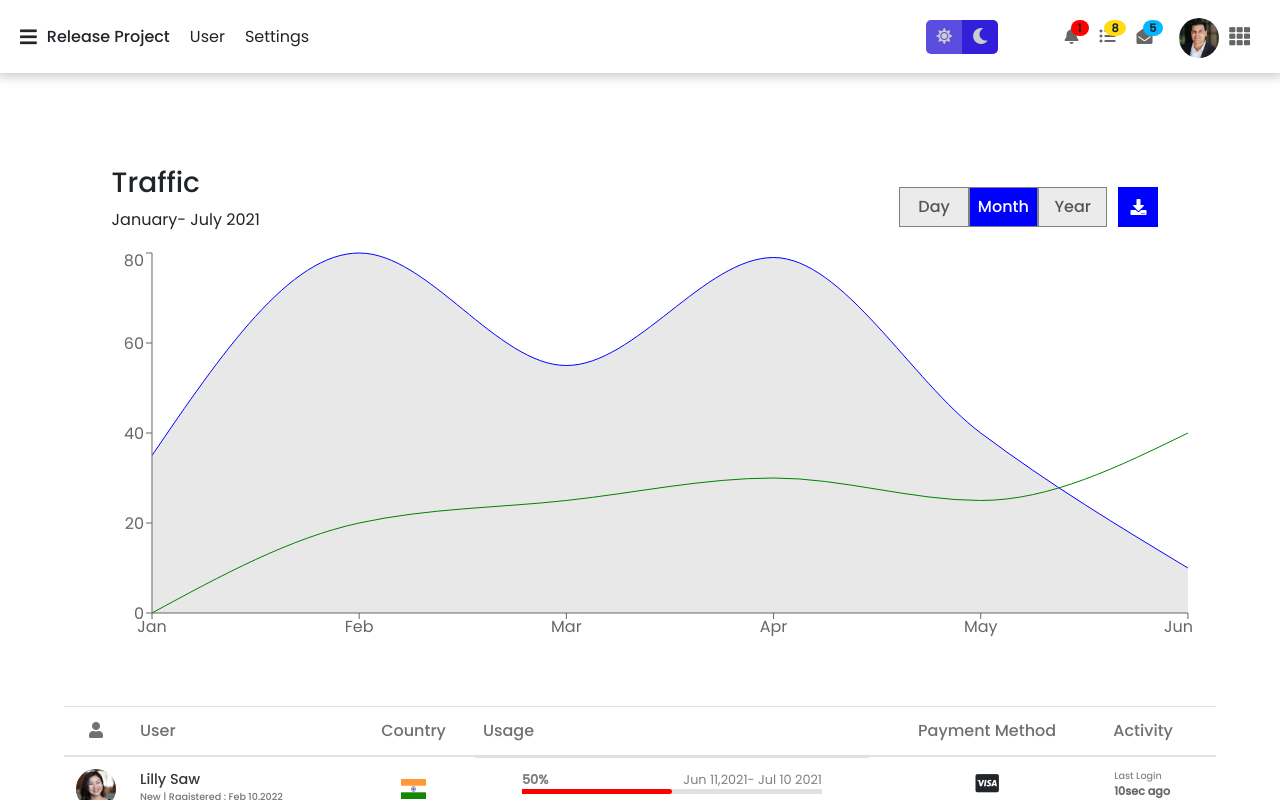
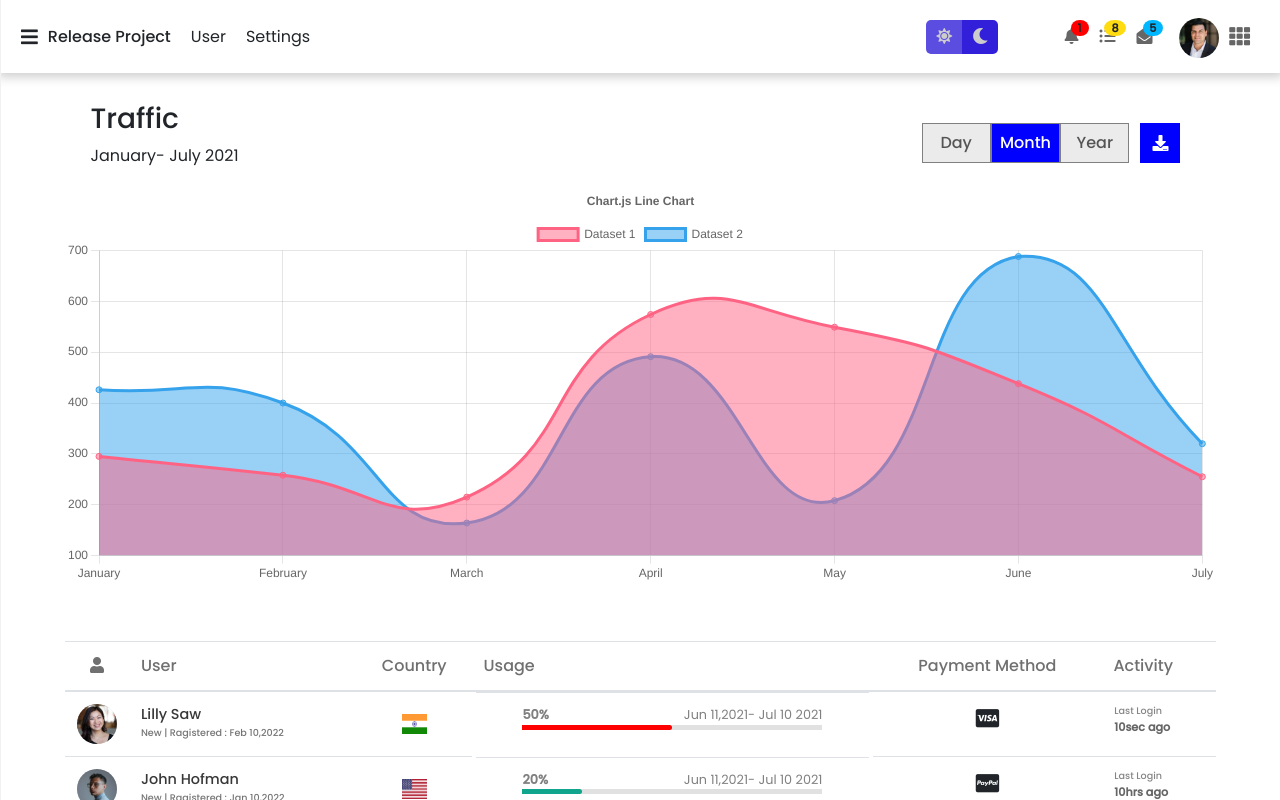
Before and after one commit to Kallyan01/React-Dashboard, a React (Create React App) app: page / in a window 1280 px wide. Built offline with nearby package versions, Linux system fonts and the light colour scheme.

Commit message:
design changes

```diff
--- a/package.json
+++ b/package.json
@@ -8,8 +8,11 @@
     "@testing-library/user-event": "^13.5.0",
     "aiz-react-beautiful-dnd": "^13.1.3",
     "axios": "^0.26.0",
+    "chart.js": "^3.7.1",
+    "faker": "^5.5.3",
     "react": "^17.0.2",
     "react-beautiful-dnd": "^13.1.0",
+    "react-chartjs-2": "^4.0.1",
     "react-dom": "^17.0.2",
     "react-router-dom": "^6.2.1",
     "react-scripts": "5.0.0",
--- a/public/index.html
+++ b/public/index.html
@@ -12,6 +12,7 @@
       manifest.json provides metadata used when your web app is installed on a
       user's mobile device or desktop. See https://developers.google.com/web/fundamentals/web-app-manifest/
     -->
+    <link rel="stylesheet" href="https://pro.fontawesome.com/releases/v5.2.0/css/all.css">
   <link rel="manifest" href="%PUBLIC_URL%/manifest.json" />
   <link rel="stylesheet" href="https://stackpath.bootstrapcdn.com/bootstrap/4.1.3/css/bootstrap.min.css"
     integrity="sha384-MCw98/SFnGE8fJT3GXwEOngsV7Zt27NXFoaoApmYm81iuXoPkFOJwJ8ERdknLPMO" crossorigin="anonymous">
--- a/src/components/Dashboard/Dashboard.css
+++ b/src/components/Dashboard/Dashboard.css
@@ -4,7 +4,8 @@
 }
 
 .traffic-graph {
-    width: 100%;
+    width: 90%;
+    height: 50vh;
     display: flex;
     justify-content: center;
     align-items: center;
@@ -12,7 +13,6 @@
 
 .traffic {
     width: 100%;
-    padding: 5% 2% 0 2%;
     display: grid;
     place-items: center;
 }
--- a/src/components/Dashboard/Dashboard.js
+++ b/src/components/Dashboard/Dashboard.js
@@ -1,6 +1,6 @@
 import React from 'react'
 import Userslist from '../Users/Userslist'
-import Graph from '../Widgets/Graph'
+import Graph2 from '../Widgets/Graph2'
 import './Dashboard.css'
 function Dashboard() {
     return (
@@ -23,7 +23,7 @@ function Dashboard() {
                     </div>
                 </div>
                 <div className="traffic-graph">
-                    <Graph />
+                    <Graph2 />
                 </div>
             </div>
             <div className="usertable">
--- a/src/components/Index.css
+++ b/src/components/Index.css
@@ -11,7 +11,8 @@
 .sidebar {
     height: 100vh;
     overflow: hidden;
-    background-color: rgb(236, 236, 236);
+    /* background-color: rgb(236, 236, 236); */
+    border-right: .1em solid rgb(241, 241, 241);
     transition: all .5s ease-in-out;
     z-index: 100;
 
--- a/src/components/ReleaseProject/Releaseproject.js
+++ b/src/components/ReleaseProject/Releaseproject.js
@@ -162,7 +162,8 @@ function Releaseproject() {
                   {Reviewdata.map((a, idx) => {
                     return <Card key={idx} index={idx} id={a.id} pic={a.pic} query={a.content} flag={a.flag} />
                   })}
-                  {provided.placeholder}
+                  {console.log(provided.placeholder)}
+                  {provided.placeholder===true?<>placeholder</>:<></>}
                 </div>
               }
               }
--- a/src/components/Sidebar/Sidebar.css
+++ b/src/components/Sidebar/Sidebar.css
@@ -1,16 +1,17 @@
 .option {
     display: flex;
     align-items: center;
-    padding: 10%;
-    margin: 5px 0;
-    min-width: 100%;
-    height: 7%;
-    width: 200px;
+    padding: 0 20px;
+    margin: 5px 0px;
+    width: 100%;
+    /* background-color: red; */
+    height: 50px;
+    /* width: 200px; */
     cursor: pointer;
     outline: none;
     border: none;
-    /* justify-content:space-between; */
-
+    justify-content: flex-start;
+    transition: .2s ease-in;
 }
 
 .control {
@@ -59,7 +60,13 @@
 
 
 .sidebar .active .icon i, .sidebar .active .option-value p{
-    color: #000 ;
+    color: rgb(255, 0, 0) ;
+
+}
+.sidebar .active .option
+{
+    border-left: 3px solid red;
+    background-color: rgba(245, 46, 46, 0.226);
 }
 
 .option:hover .option-value {
@@ -72,12 +79,31 @@
     margin: 0 20px 0 0;
     color: rgb(107, 107, 107);
 }
+.side-search
+{
+    /* background-color: red; */
+    width: 100%;
+    padding: 5px 10px;
+}
+.side-search input
+{
+    outline: none;
+    border: none;
+    font-size: .7em;
+    background-color: transparent;
+    width: 80%;
+}
+.side-search i
+{
+    padding: 0 5px;
+    font-size: .7em;
+}
 
 
 .option .option-value p {
     color: rgb(107, 107, 107);
     font-weight: 500;
-    font-size: 1em;
+    font-size: .7em;
     padding: 0;
     margin: 0;
 }
--- a/src/components/Sidebar/Sidebar.js
+++ b/src/components/Sidebar/Sidebar.js
@@ -1,26 +1,36 @@
-import React, { useContext } from 'react'
+import React, { useContext, useEffect } from 'react'
 import './Sidebar.css'
 import { GlobalContext } from '../Globalcontext/Globalcontext'
 import { NavLink } from 'react-router-dom'
 function Sidebar() {
-    const { nav,tab } = useContext(GlobalContext)
-    const [NavOpen, setNavOpen] = nav
-    const [Tab,setTab]=tab
+    const { nav, tab } = useContext(GlobalContext)
+    const [navOpen, setNavOpen] = nav
+    const [Tab, setTab] = tab
+
+        const vis = {
+            opacity: navOpen===true?'1':'0'
+        }
+
     return (
         <>
 
             <div className="control">
                 <h3><span>One</span>Ness</h3>
             </div>
-            <NavLink to='Dashboard' onClick={()=>setTab(1)}>
-                <div className="option">
-                    <div className="icon"><i class="fas fa-home"></i></div>
+            <div className="side-search">
+                <i class="fal fa-search"></i>
+                <input type="text" placeholder='Search' />
+
+            </div>
+            <NavLink to='Dashboard' onClick={() => setTab(1)}>
+                <div className="option" style={vis}>
+                    <div className="icon"><i class="fal fa-home"></i></div>
                     <div className="option-value"><p>Dashboard</p></div>
                 </div>
             </NavLink>
-            <NavLink to='ReleaseProject' onClick={()=>setTab(2)}>
-                <div className="option">
-                    <div className="icon"><i class="fas fa-bell"></i></div>
+            <NavLink to='ReleaseProject' onClick={() => setTab(2)}>
+                <div className="option" style={vis}>
+                    <div className="icon"><i class="fal fa-bell"></i></div>
                     <div className="option-value"><p>Release Project</p></div>
                 </div>
             </NavLink>
--- a/src/components/Widgets/Card.css
+++ b/src/components/Widgets/Card.css
@@ -7,14 +7,13 @@
     border-radius: 10px;
     background-color: #fff;
     /* box-shadow: 0px 5px 30px 5px rgb(226, 226, 226); */
-    filter: drop-shadow(0px 10px 10px rgb(219, 219, 219));
+    filter: drop-shadow(0px 1px 5px rgb(219, 219, 219));
     cursor: move;
     outline: none;
     border: none;
-    transition:all .5s ease-in-out;
 }
-.card:hover {
-    transform: scale(1.05);
+.card:hover, .card:focus{
+    border: 1px solid rgb(175, 175, 175);
 }
 .cardlist
 {
--- a/src/components/Widgets/Graph.js
+++ b/src/components/Widgets/Graph.js
@@ -46,7 +46,7 @@ export default function Graph() {
 
     ]
     return (
-        <ResponsiveContainer width={ScreenWidth<=450?"98%":"90%"} height={ScreenWidth<=450?300:400}>
+        <ResponsiveContainer width={ScreenWidth<=450?"100%":"90%"} height={ScreenWidth<=450?250:400}>
             <AreaChart data={data}>
                 <defs>
                     <linearGradient id='color' x1="0" y1="0" x2="0" y2="1">
--- /dev/null
+++ b/src/components/Widgets/Graph2.js
@@ -0,0 +1,76 @@
+import React,{useState,useEffect,useContext} from 'react';
+import { GlobalContext } from '../Globalcontext/Globalcontext';
+import {
+  Chart as ChartJS,
+  CategoryScale,
+  LinearScale,
+  PointElement,
+  LineElement,
+  Title,
+  Tooltip,
+  Legend,
+  Filler,
+} from 'chart.js';
+import { Line } from 'react-chartjs-2';
+import faker from 'faker';
+
+ChartJS.register(
+  CategoryScale,
+  LinearScale,
+  PointElement,
+  LineElement,
+  Title,
+  Filler,
+  Tooltip,
+  Legend
+);
+
+export const options = {
+  responsive: true,
+  maintainAspectRatio: false,
+  onResize : ()=>{},
+  plugins: {
+    legend: {
+      position: 'top',
+    },
+    title: {
+      display: true,
+      text: 'Chart.js Line Chart',
+    },
+  },
+};
+
+const labels = ['January', 'February', 'March', 'April', 'May', 'June', 'July'];
+
+export const data = {
+  labels,
+  datasets: [
+    {
+      label: 'Dataset 1',
+      data: labels.map(() => faker.datatype.number({ min: 0, max: 1000 })),
+      borderColor: 'rgb(255, 99, 132)',
+      fill: true,
+    //   fillColor: "red",
+      tension: 0.5,
+      backgroundColor: 'rgba(255, 99, 132, 0.5)',
+    },
+    {
+      label: 'Dataset 2',
+      tension: 0.5,
+      fill: true,
+      data: labels.map(() => faker.datatype.number({ min: 0, max: 1000 })),
+      borderColor: 'rgb(53, 162, 235)',
+      backgroundColor: 'rgba(53, 162, 235, 0.5)',
+    },
+  ],
+};
+export default function Graph2() {
+    const {nav} = useContext(GlobalContext)
+    const [navOpen, setNavOpen]=nav;
+
+    const [ScreenWidth,setScreenwidth] = useState(window.screen.availWidth)
+
+
+
+  return <Line options={options} data={data}  />;
+}
```
Also changed, not shown: 1 other file (tests, documents, lock files or other folders).
